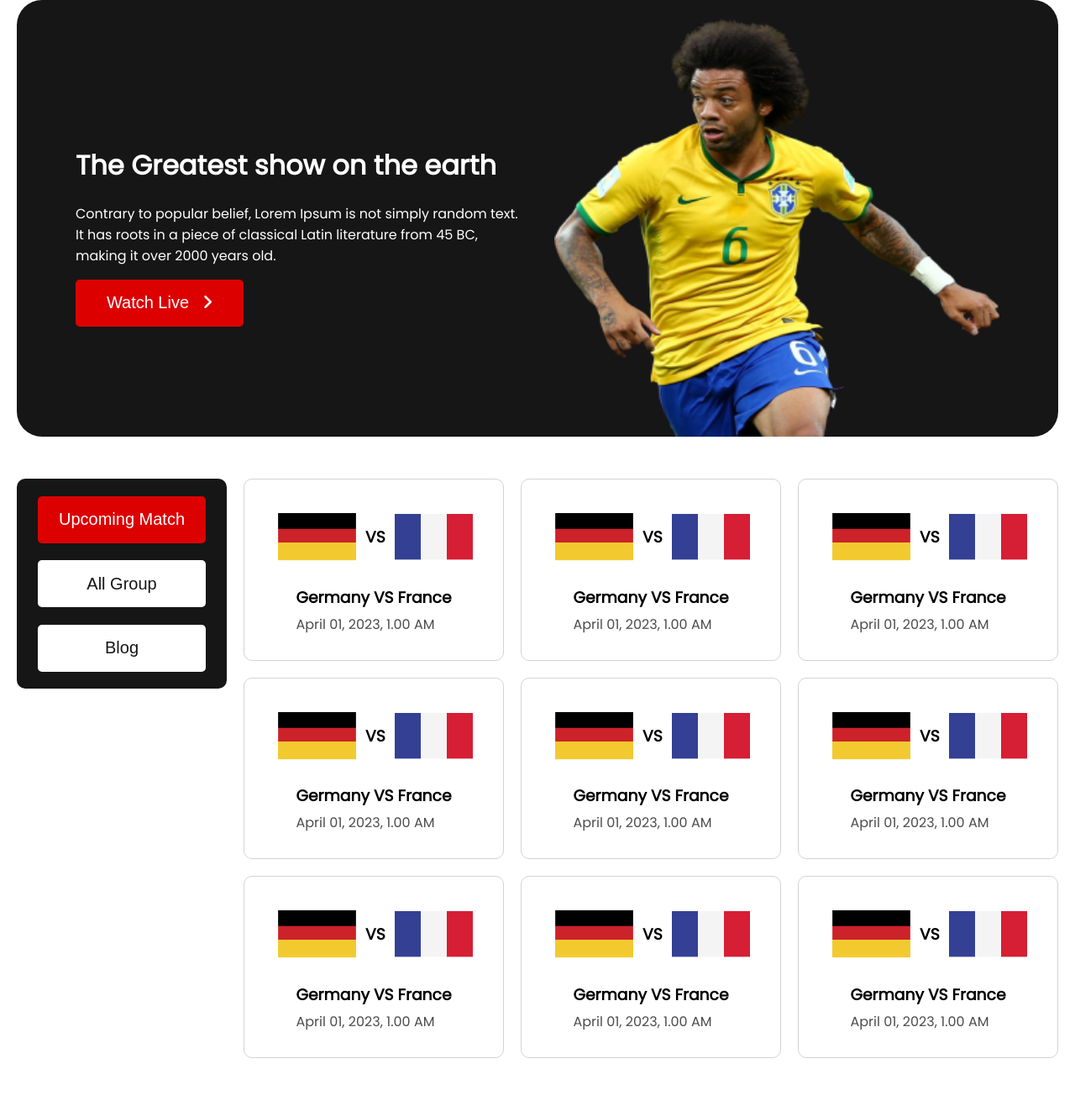
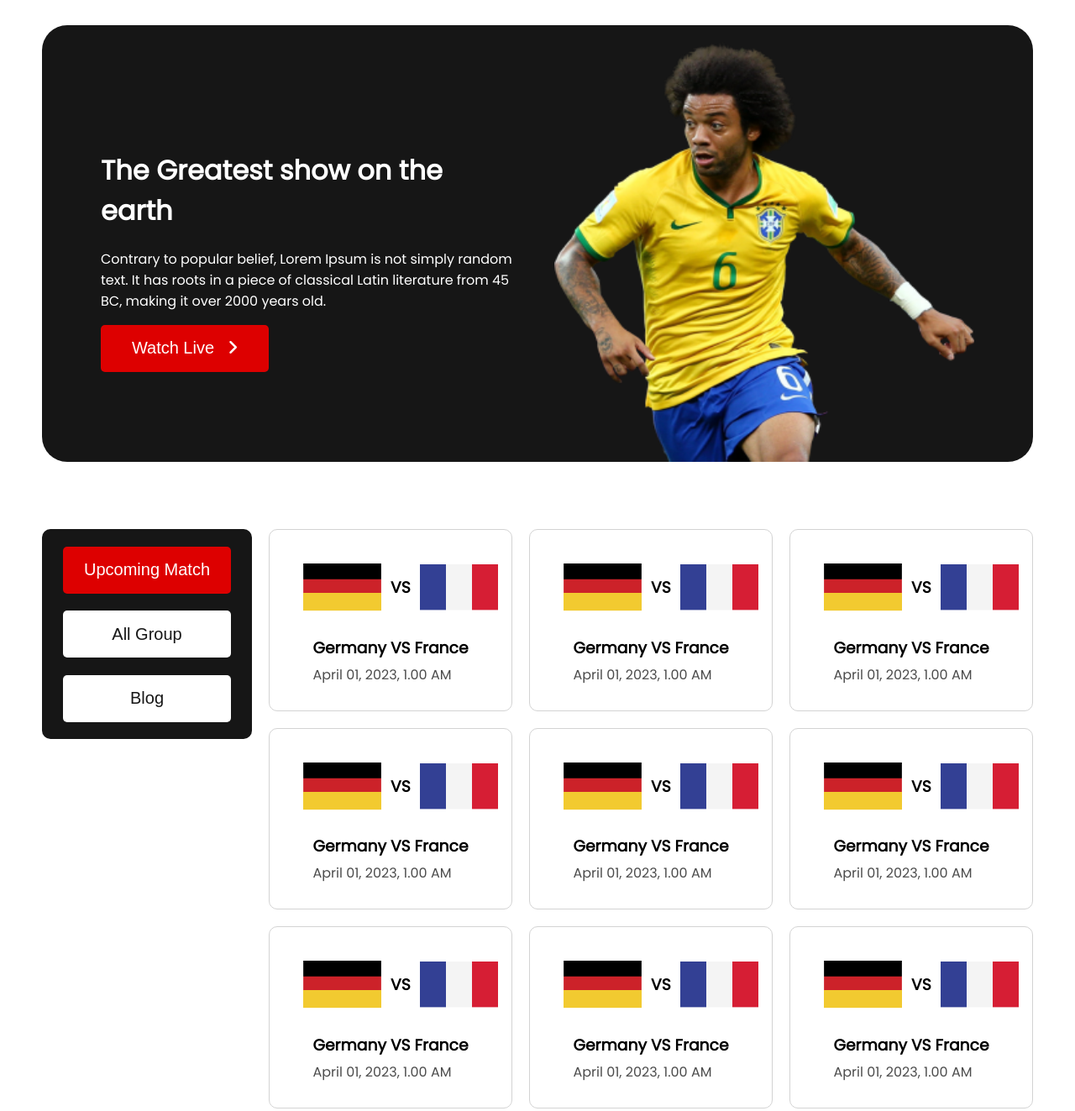
Before and after one commit to mostafizurhh/A2-world-cup-features, a plain HTML site: page upcoming-match.html in a window 1280 px wide. Shown: the top 1323 px of the page at 84% size. Drawn offline with Linux system fonts and the light colour scheme.

Commit message:
margin added

```diff
--- a/styles/blog-styles.css
+++ b/styles/blog-styles.css
@@ -6,7 +6,7 @@ body {
 }
 
 main {
-    margin: 50px;
+    margin: 30px;
     display: flex;
     align-items: center;
     flex-direction: column;
@@ -23,7 +23,7 @@ main {
     padding-top: 20px;
     padding-right: 50px;
     padding-left: 50px;
-    margin: 50px;
+    margin: 30px;
 }
 
 .banner-text {
--- a/styles/upcoming-match-style.css
+++ b/styles/upcoming-match-style.css
@@ -6,6 +6,7 @@ body {
 }
 
 main {
+    margin: 30px;
     display: flex;
     align-items: center;
     flex-direction: column;
@@ -22,6 +23,7 @@ main {
     padding-top: 20px;
     padding-right: 50px;
     padding-left: 50px;
+    margin: 30px;
 }
 
 .banner-text {
--- a/upcoming-match.html
+++ b/upcoming-match.html
@@ -54,7 +54,7 @@
                     <nav class="nav-bar">
                         <button id="upcoming-match">Upcoming Match</button>
                         <button><a href="all-group.html">All Group</a></button>
-                        <button><a href="blog.html">Blog</a></button>
+                        <button><a href="index.html">Blog</a></button>
                     </nav>
                 </div>
 
```
Also changed, not shown: index.html (renamed from blog.html).
